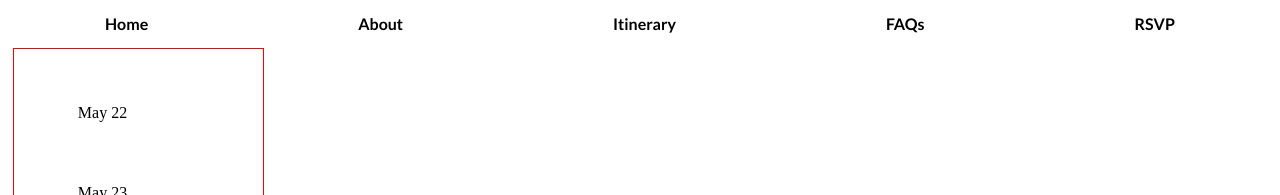
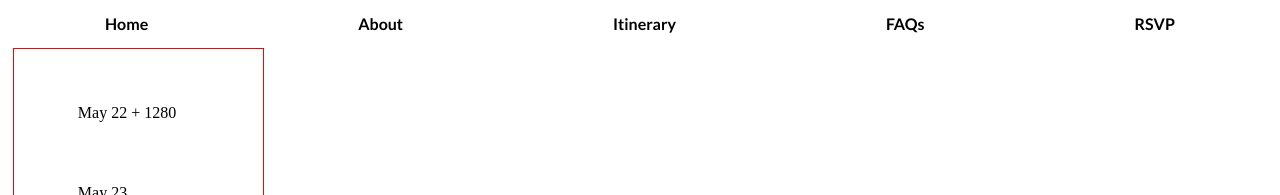
Before and after one commit to loganmetzger/barcelona22, a React (Create React App) app: page /itinerary in a window 1280 px wide. Shown: the top 195 px of the page. Built offline with nearby package versions, Linux system fonts and the light colour scheme.

Commit message:
can conditionally render itin component based on screen width

```diff
--- a/src/components/Itinerary.js
+++ b/src/components/Itinerary.js
@@ -1,10 +1,5 @@
-import React from "react";
-import {
-  Route,
-  Switch,
-  Link,
-  useRouteMatch,
-} from "react-router-dom";
+import React, { useState, useEffect } from "react";
+import { Route, Switch, Link, useRouteMatch } from "react-router-dom";
 
 // Individual Day component imports
 import Day22 from "./ItinDays/Day22";
@@ -17,13 +12,43 @@ import Day28 from "./ItinDays/Day28";
 import Day29 from "./ItinDays/Day29";
 import Day30 from "./ItinDays/Day30";
 
+function useWindowSize() {
+  const [windowSize, setWindowSize] = useState({
+    width: undefined,
+    height: undefined,
+  });
+
+  useEffect(() => {
+    function handleResize() {
+      setWindowSize({
+        width: window.innerWidth,
+        height: window.innerHeight,
+      });
+    }
+
+    window.addEventListener("resize", handleResize);
+
+    handleResize();
+
+    return () => window.removeEventListener("resize", handleResize);
+  }, []);
+
+  return windowSize;
+}
+
 const Itinerary = (props) => {
   let { url } = useRouteMatch();
+  const size = useWindowSize();
 
+  // conditionally render desktop vs mobile based on window size
+
+  if (size.width > 400) {
     return (
-    <div className='itin'>
-      <div className='dayList'>
-        <Link className='first' to={`${url}/22`}>May 22</Link>
+      <div className="itin">
+        <div className="dayList">
+          <Link className="first" to={`${url}/22`}>
+            May 22 + {size.width}
+          </Link>
           <Link to={`${url}/23`}>May 23</Link>
           <Link to={`${url}/24`}>May 24</Link>
           <Link to={`${url}/25`}>May 25</Link>
@@ -37,7 +62,6 @@ const Itinerary = (props) => {
           <Route path="/itinerary/22">
             <Day22 />
           </Route>
-        {/* content not displaying properly */}
           <Route path="/itinerary/23">
             <Day23 />
           </Route>
@@ -65,6 +89,11 @@ const Itinerary = (props) => {
         </Switch>
       </div>
     );
+  } else {
+    return(
+      <p>Hi</p>
+    )
+  }
 };
 
 export default Itinerary;
```
Also changed, not shown: 1 other file (tests, documents, lock files or other folders). Lines whose indentation alone changed are shown as unchanged.
